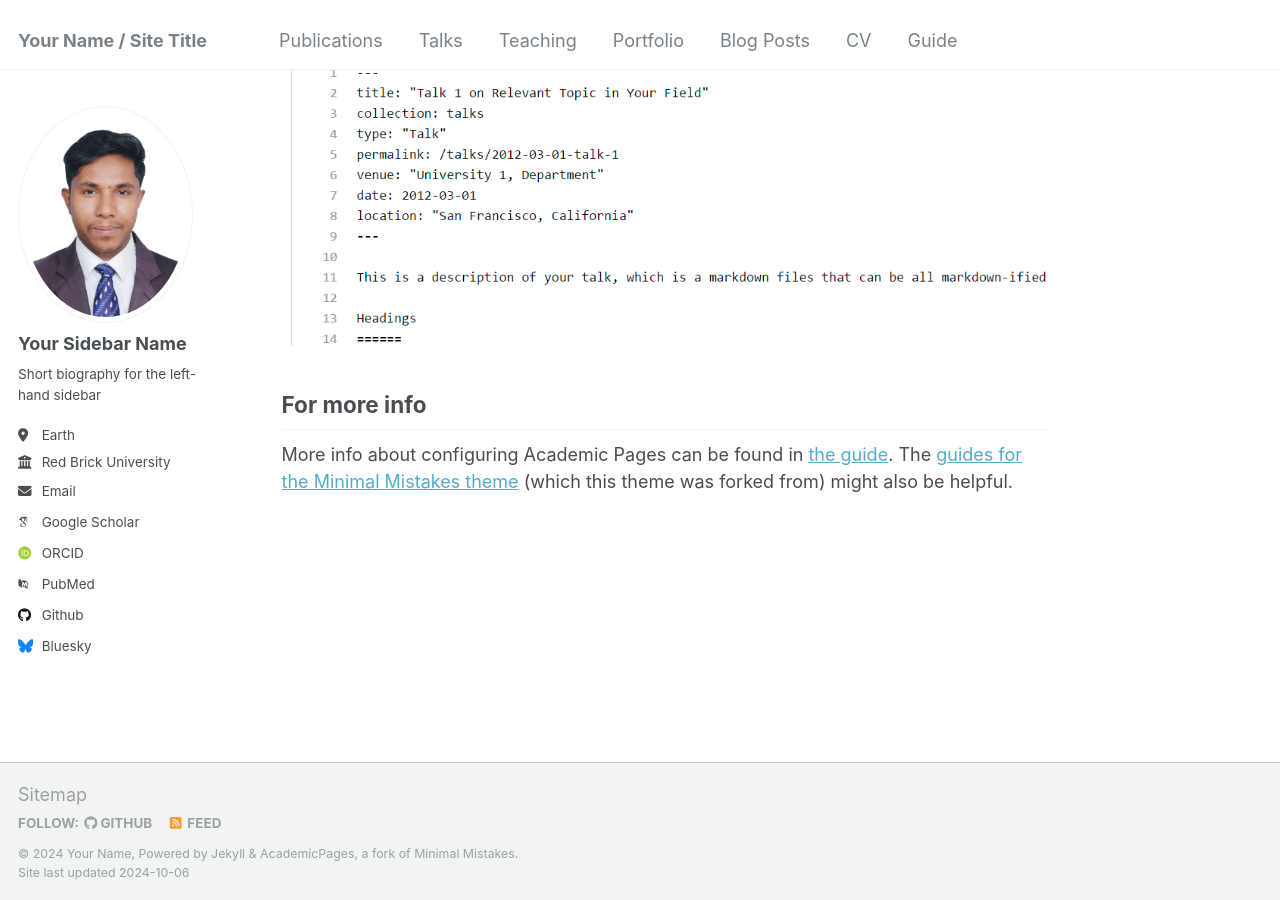
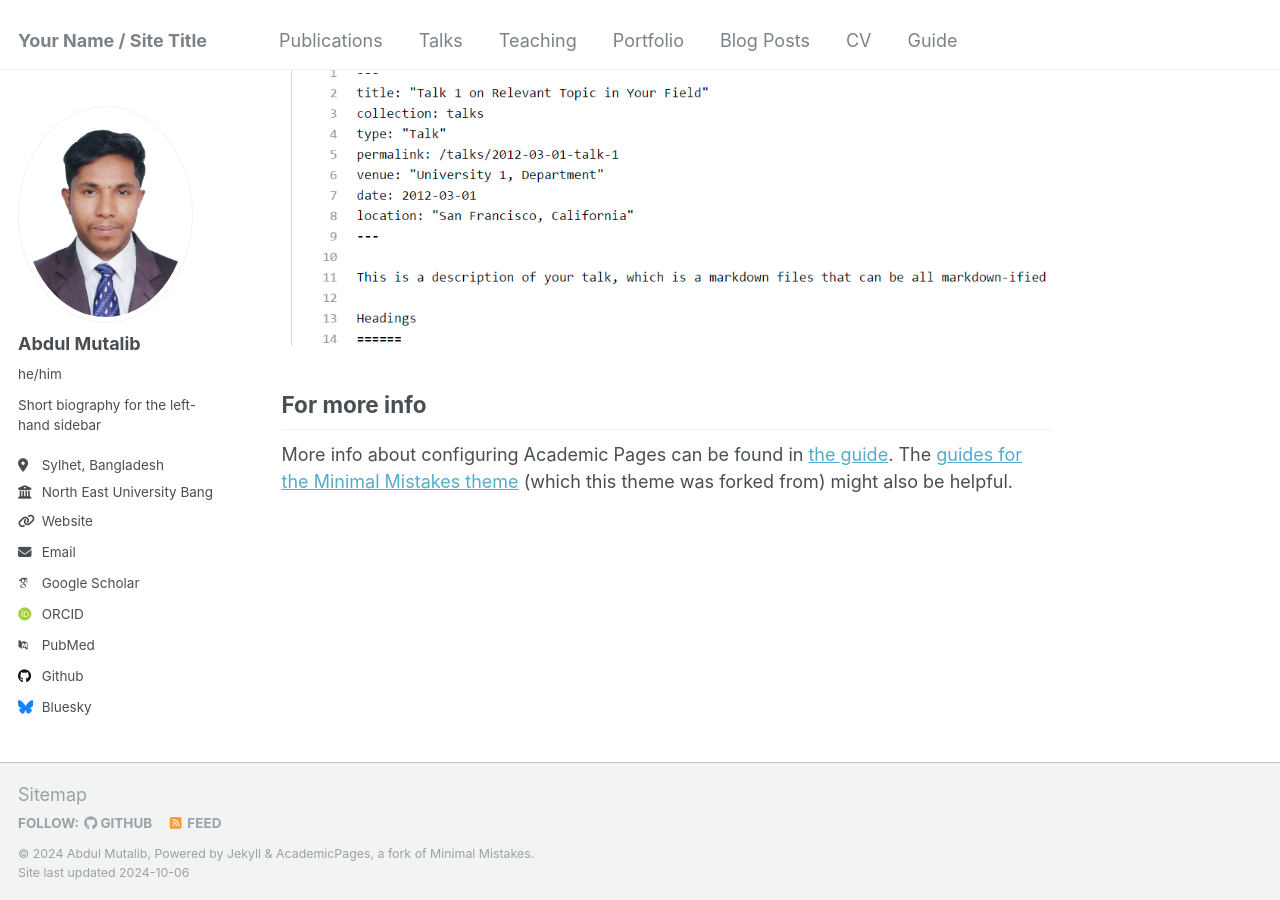
Before and after one commit to mutalibcs/mutalibcs.github.io, a Jekyll site: the page built from _pages/about.md, in a window 1280 px wide and 900 px high, scrolled down 2643 px. Built offline with Jekyll 4.4.1, drawn with Linux system fonts in a browser that asks for light colours; some web fonts are replaced.

Commit message:
yml info updated

```diff
--- a/_config.yml
+++ b/_config.yml
@@ -10,11 +10,11 @@
 locale                   : "en-US"
 title                    : "Your Name / Site Title"
 title_separator          : "-"
-name                     : &name "Your Name"
+name                     : &name "Abdul Mutalib"
 description              : &description "personal description"
-url                      : https://academicpages.github.io # the base hostname & protocol for your site e.g. "https://mmistakes.github.io"
+url                      : https://mamutalib.github.io # the base hostname & protocol for your site e.g. "https://mmistakes.github.io"
 baseurl                  : "" # the subpath of your site, e.g. "/blog"
-repository               : "academicpages/academicpages.github.io"
+repository               : "mamutalib/mamutalib.github.io"
 
 # Site Author - The following control what appear as part of the author content on the side bar.
 #               If a field is blank the icon and link will not appear, otherwise it will be shown.
@@ -22,13 +22,14 @@ repository               : "academicpages/academicpages.github.io"
 author:
   # Biographic information
   avatar           : "profile.png"
-  name             : "Your Sidebar Name"
-  pronouns         : # example: "she/her"
+  name             : "Abdul Mutalib"
+  # pronouns         : # example: "she/her"
+  pronouns         : "he/him"
   bio              : "Short biography for the left-hand sidebar"
-  location         : "Earth"
-  employer         : "Red Brick University"
-  uri              : # URL
-  email            : "none@example.org"
+  location         : "Sylhet, Bangladesh"
+  employer         : "North East University Bangladesh"
+  uri              : "wwww.neub.edu.bd"
+  email            : "mutalib.cs[at]gmail.com"
 
   # Academic websites
   arxiv            : # URL - Update with the correct link to your profile
```
